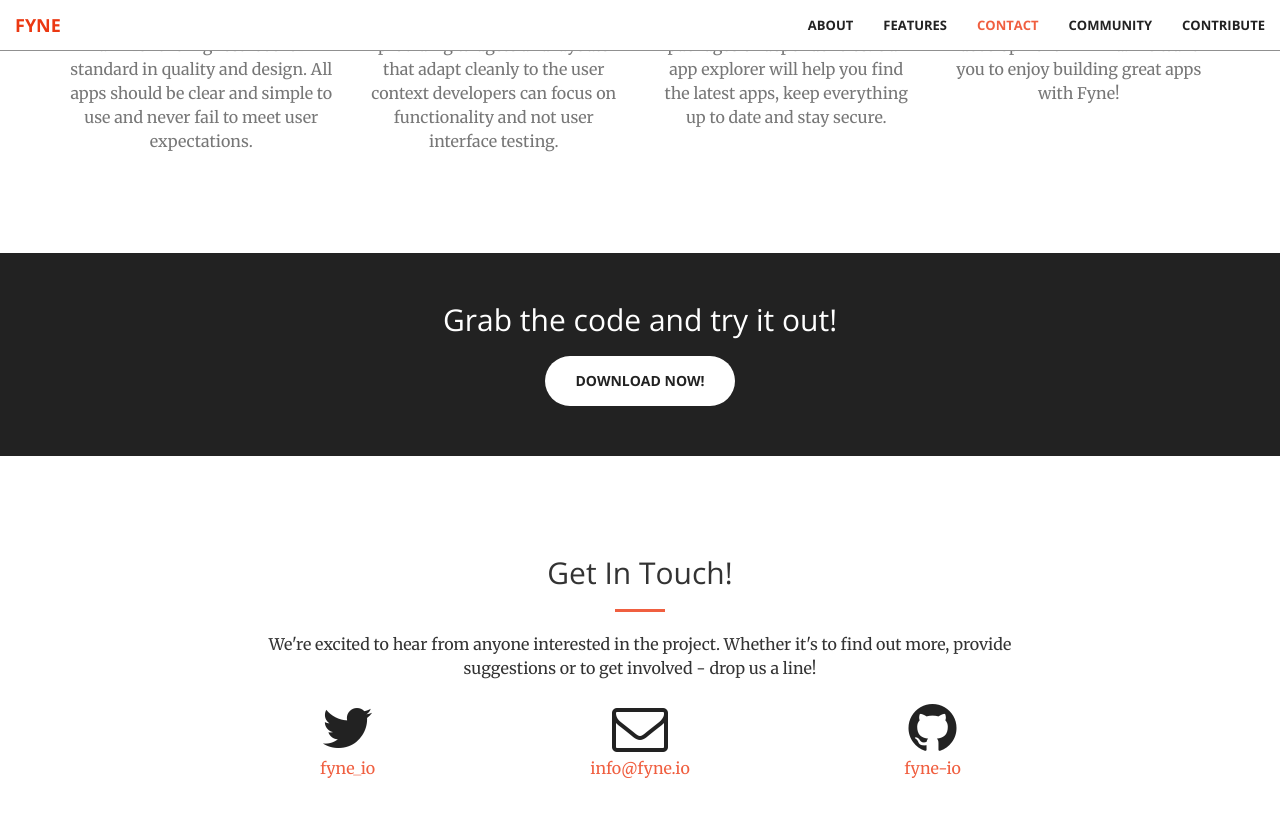
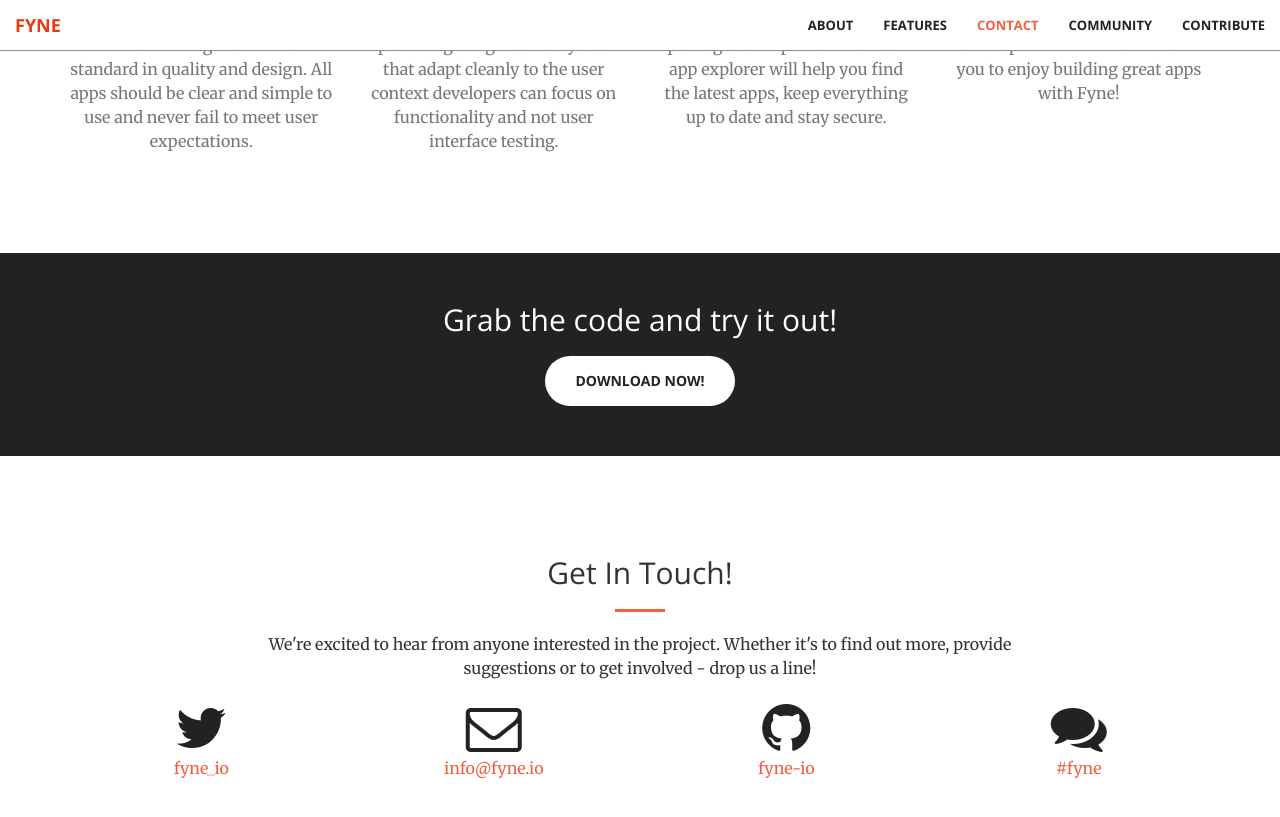
Before and after one commit to fyne-io/fyne-io.github.io, a Jekyll site: the page built from index.md, in a window 1280 px wide and 900 px high, scrolled down 1733 px. Shown: the top 817 px of the window. Built offline with Jekyll 4.4.1, drawn with Linux system fonts in a browser that asks for light colours.

Commit message:
Add irc to contact footer

```diff
--- a/_config.yml
+++ b/_config.yml
@@ -28,6 +28,7 @@
 
 twitter_username: fyne_io
 github_username: fyne-io
+freenode_channel: fyne
 
 # Build settings
 markdown: kramdown
--- a/_includes/contact.html
+++ b/_includes/contact.html
@@ -8,22 +8,28 @@
                   Whether it's to find out more, provide suggestions or to
                   get involved - drop us a line!</p>
             </div>
-        <div class="col-lg-2 col-lg-offset-2 text-center">
-            <a href="https://twitter.com/{{ site.twitter_username }}">
+        <div class="col-lg-3 text-center">
+            <a href="https://twitter.com/{{ site.twitter_username }}" target="_blank">
                 <i class="fa fa-twitter fa-3x wow bounceIn" data-wow-delay=".1s"></i>
                 <p>{{ site.twitter_username }}</p>
             </a>
         </div>
-        <div class="col-lg-2 col-lg-offset-1 text-center">
+        <div class="col-lg-3 text-center">
             <a href="mailto:{{ site.email }}">
             <i class="fa fa-envelope-o fa-3x wow bounceIn" data-wow-delay=".1s"></i>
                 <p>{{ site.email }}</p>
             </a>
         </div>
-        <div class="col-lg-2 col-lg-offset-1 text-center">
-            <a href="https://github.com/{{ site.github_username }}">
+        <div class="col-lg-3 text-center">
+            <a href="https://github.com/{{ site.github_username }}" target="_blank">
             <i class="fa fa-github fa-3x wow bounceIn" data-wow-delay=".1s"></i>
                 <p>{{ site.github_username }}</p>
+            </a>
+        </div>
+        <div class="col-lg-3 text-center">
+            <a href="https://webchat.freenode.net/?channels=%23{{ site.freenode_channel }}" target="_blank">
+            <i class="fa fa-comments fa-3x wow bounceIn" data-wow-delay=".1s"></i>
+                <p>#{{ site.freenode_channel }}</p>
             </a>
         </div>
 
```
